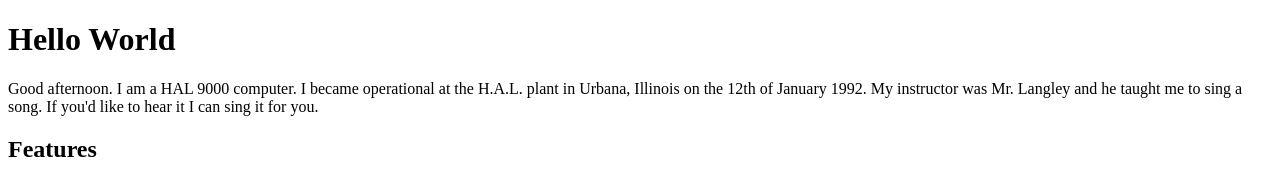
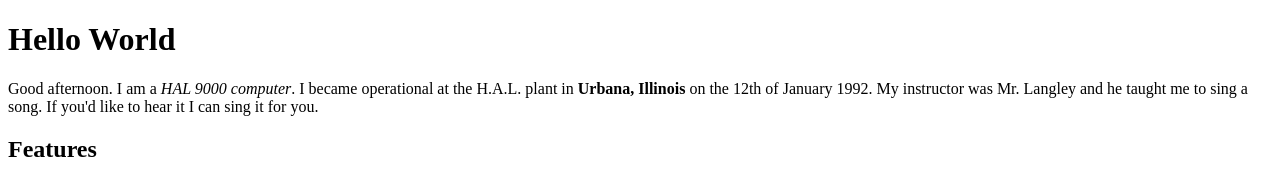
Before and after one commit to ematasovsky57/hello_mi349, a plain HTML site: page index.html in a window 1280 px wide. Shown: the top 170 px of the page. Drawn offline with Linux system fonts and the light colour scheme.

Commit message:
Update index.html

```diff
--- a/index.html
+++ b/index.html
@@ -9,7 +9,7 @@
 <body>
 <h1>Hello World</h1>
 
-<p>Good afternoon. I am a HAL 9000 computer. I became operational at the H.A.L. plant in Urbana, Illinois on the 12th of January 1992. My instructor was Mr. Langley and he taught me to sing a song. If you'd like to hear it I can sing it for you. </p>
+<p>Good afternoon. I am a <em>HAL 9000 computer</em>. I became operational at the H.A.L. plant in <strong>Urbana, Illinois</strong> on the 12th of January 1992. My instructor was Mr. Langley and he taught me to sing a song. If you'd like to hear it I can sing it for you. </p>
 
 <h2>Features</h2>
 <u1>
```
